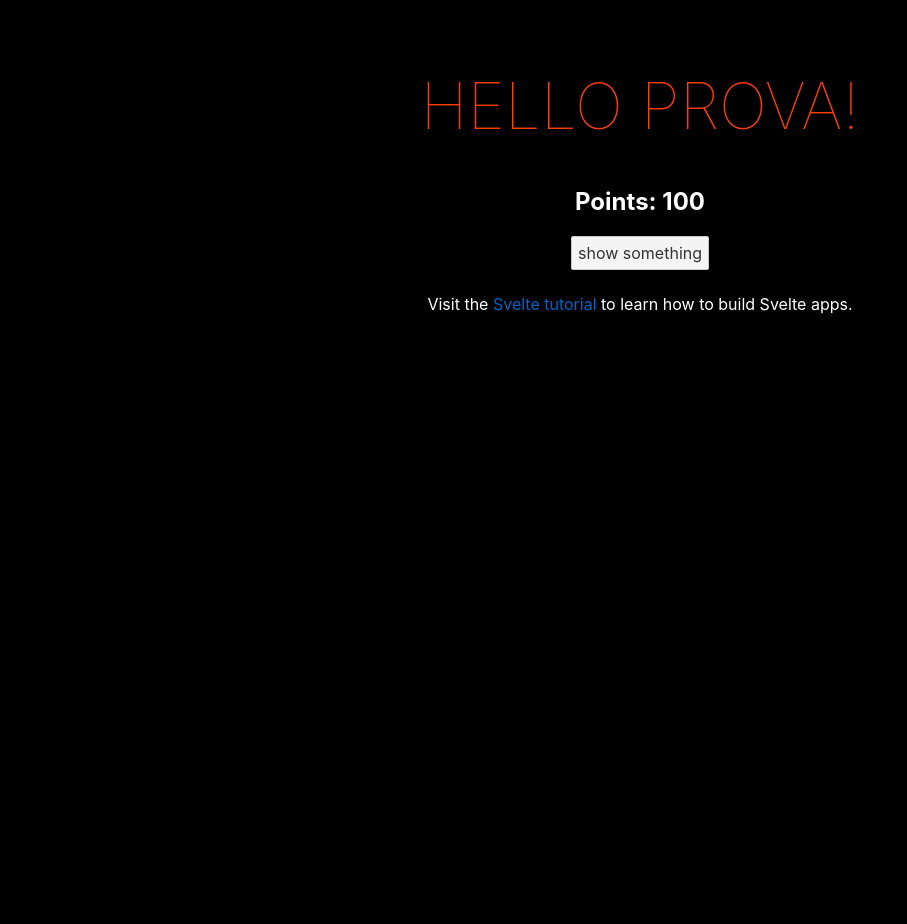
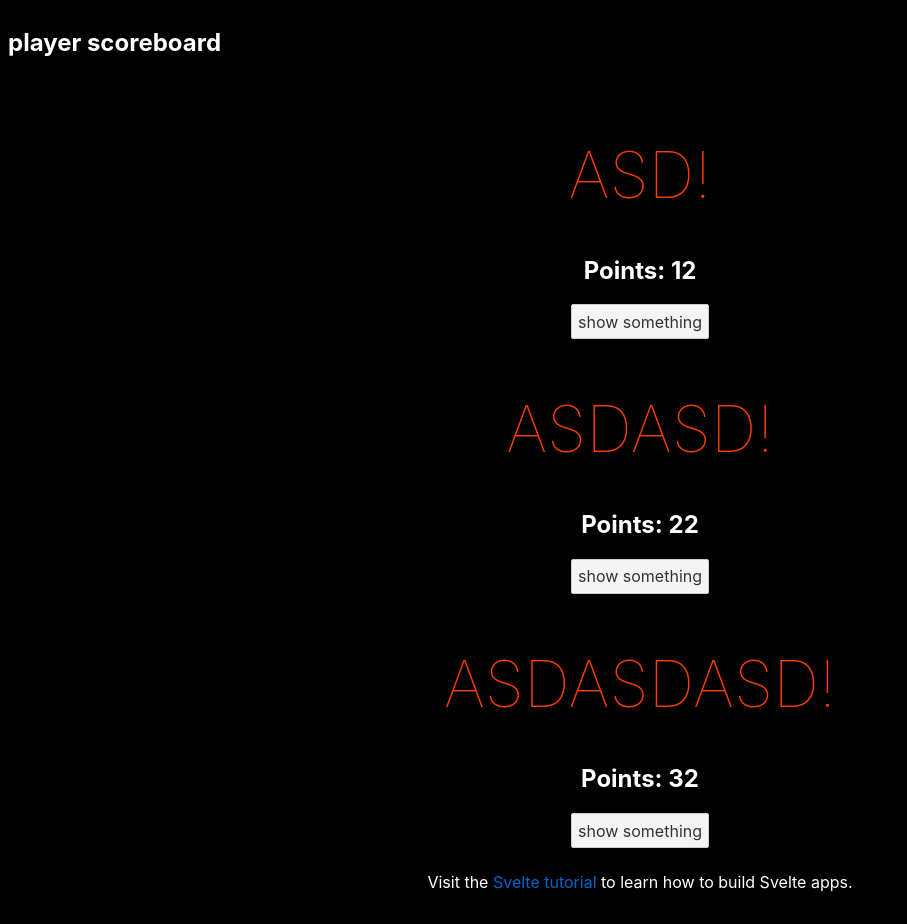
Before and after one commit to SimoneTedesco/launch-countdown-timer-main, a Svelte app: page / in a window 1280 px wide. Shown: the whole page, without its empty margins (0-907 px from the left). Before the commit the page ends 800 px from the top, so only its background shows below. Built offline with nearby package versions, Linux system fonts and the light colour scheme.

Commit message:
added custom components

```diff
--- a/src/App.svelte
+++ b/src/App.svelte
@@ -1,25 +1,31 @@
 <script>
-  let name = "prova";
-  let points = 100;
-  let showControls = false;
+  import Navbar from "./Navbar.svelte";
+  import Player from "./Player.svelte";
 
-  const addPoint = () => (points += 1);
-  const removePoint = () => (points -= 1);
-  const toggleControls = () => (showControls = !showControls);
+  let players = [
+    {
+      name: "asd",
+      points: 12,
+    },
+    {
+      name: "asdasd",
+      points: 22,
+    },
+    {
+      name: "asdasdasd",
+      points: 32,
+    },
+  ];
 </script>
 
+<Navbar />
 <main>
-  <h1>Hello {name}!</h1>
-  <h2>Points: {points}</h2>
-  <div>
-    <button on:click={toggleControls}
-      >{showControls ? "hide" : "show"} something</button
-    >
-  </div>
-  {#if showControls}
-    <button on:click={addPoint}> +1 </button>
-    <button on:click={removePoint}> -1 </button>
-    <input type="number" bind:value={points} />
+  {#if players.length === 0}
+    <p>No players</p>
+  {:else}
+    {#each players as { name, points }}
+      <Player {name} {points} />
+    {/each}
   {/if}
   <p>
     Visit the <a href="https://svelte.dev/tutorial">Svelte tutorial</a> to learn
@@ -35,13 +41,6 @@
     margin: 0 auto;
   }
 
-  h1 {
-    color: #ff3e00;
-    text-transform: uppercase;
-    font-size: 4em;
-    font-weight: 100;
-  }
-
   @media (min-width: 640px) {
     main {
       max-width: none;
--- /dev/null
+++ b/src/Navbar.svelte
@@ -0,0 +1,3 @@
+<nav class="navbar">
+  <h1>player scoreboard</h1>
+</nav>
--- /dev/null
+++ b/src/Player.svelte
@@ -0,0 +1,33 @@
+<script>
+  export let name;
+  export let points;
+  let showControls = false;
+
+  const addPoint = () => (points += 1);
+  const removePoint = () => (points -= 1);
+  const toggleControls = () => (showControls = !showControls);
+</script>
+
+<div class="card">
+  <h1>{name}!</h1>
+  <h2>Points: {points}</h2>
+  <div>
+    <button on:click={toggleControls}
+      >{showControls ? "hide" : "show"} something</button
+    >
+  </div>
+  {#if showControls}
+    <button on:click={addPoint}> +1 </button>
+    <button on:click={removePoint}> -1 </button>
+    <input type="number" bind:value={points} />
+  {/if}
+</div>
+
+<style>
+  h1 {
+    color: #ff3e00;
+    text-transform: uppercase;
+    font-size: 4em;
+    font-weight: 100;
+  }
+</style>
```
